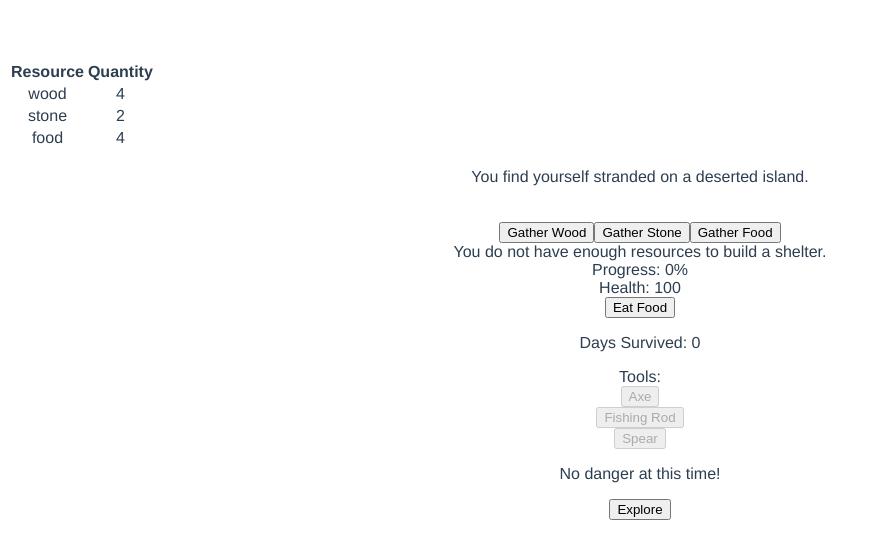
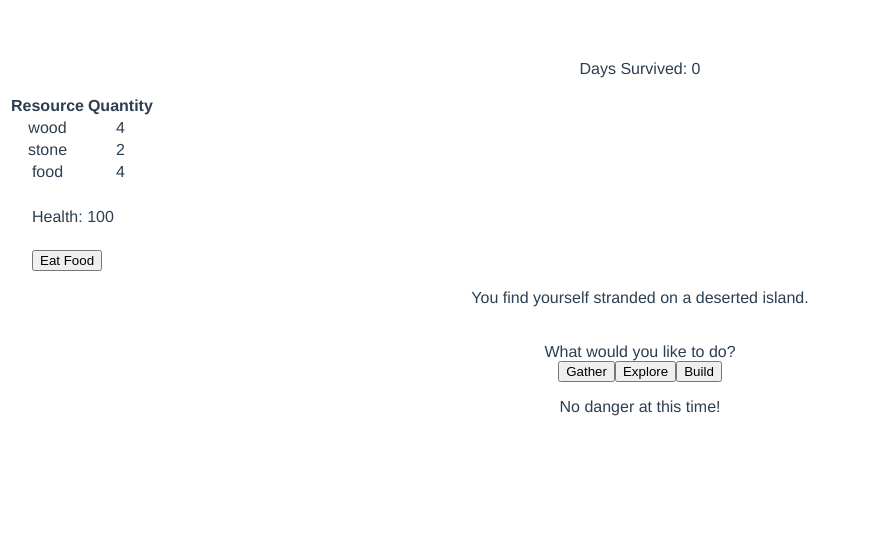
Before and after one commit to bstewart3/survival-island-vue, a Vue app: page /game in a window 1280 px wide. Shown: the top 558 px of the page, without its empty margins (0-876 px from the left). Built offline with nearby package versions, Linux system fonts and the light colour scheme.

Commit message:
add logic to push new story lines to the player

```diff
--- a/src/App.vue
+++ b/src/App.vue
@@ -1,46 +1,56 @@
 <template>
   <div>
+    <TimeTracker />
     <ResourceCounter />
-    <!-- <StoryLines /> -->
+    <div class="healthTracker">
+      <HealthTracker />
+    </div>
+    <div class="healPlayer">
+      <HealPlayer />
+    </div>
+
+    <StoryLines />
     <IntroMessage />
-    <GatherResources />
-    <BuildShelter />
-    <HealthTracker />
-    <HealPlayer />
-    <TimeTracker />
-    <ToolCreator />
+
+    <PlayerControls />
+    <!-- <GatherResources /> -->
+    <!-- <BuildShelter /> -->
+
+    <!-- <ToolCreator /> -->
     <DangerHandler />
-    <Exploration />
+    <!-- <Exploration /> -->
   </div>
 </template>
 
 <script>
 import ResourceCounter from "./components/ResourceCounter.vue";
-import GatherResources from "./components/GatherResources.vue";
-import BuildShelter from "./components/BuildShelter.vue";
+// import GatherResources from "./components/GatherResources.vue";
+// import BuildShelter from "./components/BuildShelter.vue";
 import HealthTracker from "./components/HealthTracker.vue";
 import HealPlayer from "./components/HealPlayer.vue";
 import TimeTracker from "./components/TimeTracker.vue";
-import ToolCreator from "./components/ToolCreator.vue";
+// import ToolCreator from "./components/ToolCreator.vue";
 import DangerHandler from "./components/DangerHandler.vue";
-import Exploration from "./components/Exploration.vue";
-// import StoryLines from "./components/StoryLine.vue";
+// import Exploration from "./components/Exploration.vue";
+import StoryLines from "./components/StoryLine.vue";
 import IntroMessage from "./components/introMessage.vue";
+import PlayerControls from "./components/PlayerControls.vue";
 
 export default {
   name: "App",
   components: {
     ResourceCounter,
-    GatherResources,
-    BuildShelter,
+    // GatherResources,
+    // BuildShelter,
     HealthTracker,
     HealPlayer,
     TimeTracker,
-    ToolCreator,
+    // ToolCreator,
     DangerHandler,
-    Exploration,
-    // StoryLines,
+    // Exploration,
+    StoryLines,
     IntroMessage,
+    PlayerControls,
   },
 };
 </script>
@@ -54,4 +64,14 @@ export default {
   color: #2c3e50;
   margin-top: 60px;
 }
+.healthTracker {
+  display: flex;
+  align-items: flex-start;
+  padding: 1.5rem;
+}
+.healPlayer {
+  display: flex;
+  align-items: flex-start;
+  padding-left: 1.5rem;
+}
 </style>
--- a/src/components/DangerHandler.vue
+++ b/src/components/DangerHandler.vue
@@ -1,7 +1,9 @@
 <template>
   <div>
-    <p v-if="dangerOccurred">A {{ dangers }} has occurred!</p>
-    <p v-else>No danger at this time!</p>
+    <transition-group name="danger" tag="div">
+      <p v-if="dangerOccurred">A {{ dangers }} has occurred!</p>
+      <p v-else>No danger at this time!</p>
+    </transition-group>
   </div>
 </template>
 
@@ -23,9 +25,21 @@ export default {
   },
   created() {
     const { checkForDanger } = useGame();
+    let randomNumber = Math.floor(Math.random() * (95000 - 35000 + 1)) + 35000;
     setInterval(() => {
       checkForDanger();
     }, 30000);
   },
 };
 </script>
+<style scoped>
+.danger-enter-active,
+.danger-leave-active {
+  transition: all 0.5s ease-out;
+}
+.danger-enter-from,
+.danger-leave-to {
+  opacity: 0;
+  transform: translateX(40px);
+}
+</style>
--- a/src/components/Exploration.vue
+++ b/src/components/Exploration.vue
@@ -1,6 +1,6 @@
 <template>
   <div>
-    <button @click="explore">Explore</button>
+    <button @click="explore">Explore The Island</button>
     <p v-if="newResourceFound">You found a new resource!</p>
     <p v-if="otherSurvivorFound">You found another survivor!</p>
     <p v-if="dangerFound">You we're injured while exploring</p>
--- a/src/components/HealPlayer.vue
+++ b/src/components/HealPlayer.vue
@@ -1,5 +1,5 @@
 <template>
-  <div>
+  <div class="button">
     <button v-if="health > 0 && this.resources.food > 0" @click="eatFood">
       Eat Food
     </button>
@@ -33,3 +33,8 @@ export default {
   },
 };
 </script>
+<style scoped>
+.button{
+  display: inline;
+}
+</style>
--- /dev/null
+++ b/src/components/PlayerControls.vue
@@ -0,0 +1,86 @@
+<template>
+  <div>
+    <div>What would you like to do?</div>
+    <div class="buttons">
+      <button
+        v-if="!isGathering || !isBuilding || !isExploring"
+        @click="isCurrentlyGathering"
+      >
+        Gather
+      </button>
+      <button
+        v-if="!isGathering || !isBuilding || !isExploring"
+        @click="isCurrentlyExploring"
+      >
+        Explore
+      </button>
+      <button
+        v-if="!isGathering || !isBuilding || !isExploring"
+        @click="isCurrentlyBuilding"
+      >
+        Build
+      </button>
+      <!-- <HealPlayer /> -->
+    </div>
+    <div v-if="isBuilding">
+      <BuildShelter />
+      <ToolCreator />
+    </div>
+    <div v-if="isGathering">
+      <GatherResources />
+    </div>
+    <div v-if="isExploring">
+      <Exploration />
+    </div>
+  </div>
+</template>
+
+<script>
+import ToolCreator from "./ToolCreator.vue";
+import BuildShelter from "./BuildShelter.vue";
+import GatherResources from "./GatherResources.vue";
+import Exploration from "./Exploration.vue";
+import HealPlayer from "./HealPlayer.vue";
+export default {
+  components: {
+    ToolCreator,
+    BuildShelter,
+    GatherResources,
+    Exploration,
+    HealPlayer,
+  },
+  data() {
+    return {
+      isBuilding: false,
+      isGathering: false,
+      isExploring: false,
+    };
+  },
+  actions: {},
+
+  methods: {
+    isCurrentlyGathering() {
+      this.isGathering = true;
+      this.isBuilding = false;
+      this.isExploring = false;
+    },
+    isCurrentlyBuilding() {
+      this.isGathering = false;
+      this.isBuilding = true;
+      this.isExploring = false;
+    },
+    isCurrentlyExploring() {
+      this.isGathering = false;
+      this.isBuilding = false;
+      this.isExploring = true;
+    },
+  },
+};
+</script>
+
+<style scoped>
+.buttons {
+  display: inline;
+}
+</style>
+>
--- a/src/components/StoryLine.vue
+++ b/src/components/StoryLine.vue
@@ -1,31 +1,52 @@
 <template>
-  <div>
-    <p v-for="(storyLine, index) in currentStoryLine" :key="index">
-      {{ storyLine }}
-    </p>
-    <p>{{ gameIndex }}</p>
-  </div>
+  <transition-group name="message">
+    <div v-if="story.showMessage" class="message" :key="currentIndex">
+      {{ story.currentMessage }}
+    </div>
+  </transition-group>
 </template>
 
 <script>
 import { useGame } from "../stores/useGame";
-
 export default {
-  setup() {
-    const { story, storyLines, advanceStory } = useGame();
-    const currentStoryLine = [story.storyLines[story.currentStoryIndex]];
-    console.log(story.currentStoryIndex);
-    // setInterval(() => {
-    //   advanceStory();
-    // }, 1000);
-
-    return { story, currentStoryLine, storyLines, advanceStory };
+  data() {
+    return {
+      showMessage: true,
+    };
   },
   computed: {
-    gameIndex() {
-      //   console.log(this.story.currentStoryIndex);
-      return this.story.currentStoryIndex;
+    storyLines() {
+      return this.story.storyLines;
     },
+    currentIndex() {
+      return this.story.updatedIndex;
+    },
+  },
+  created() {
+    const { checkForStory } = useGame();
+
+    setInterval(() => {
+      checkForStory();
+    }, 100);
+  },
+
+  setup() {
+    const { story } = useGame();
+
+    return {
+      story,
+    };
   },
 };
 </script>
+<style>
+.message-enter-active,
+.message-leave-active {
+  transition: all 0.7s ease-out;
+}
+.message-enter-from,
+.message-leave-to {
+  opacity: 0;
+  transform: translateX(40px);
+}
+</style>
--- a/src/stores/useGame.js
+++ b/src/stores/useGame.js
@@ -36,12 +36,11 @@ export const useGame = defineStore({
       dangerFound: false,
     },
     story: {
-      storyLines: [
-        "You find yourself stranded on a deserted island.",
-        "You must gather resources to survive and build a shelter.",
-        "Be careful, there are dangers on the island that can harm you.",
-      ],
+      storyLines: [],
       currentStoryIndex: 0,
+      currentMessage: [],
+      updatedIndex: 0,
+      showMessage: true,
     },
 
     userTools: [],
@@ -51,6 +50,7 @@ export const useGame = defineStore({
   }),
 
   actions: {
+    //Action to gather resources
     gatherResources(resource, amount) {
       const hasAxe = this.userTools.filter((tool) => tool === "Axe");
       const hasFishingRod = this.userTools.filter(
@@ -70,6 +70,15 @@ export const useGame = defineStore({
       }
 
       this.resources[resource] += amount;
+      this.story.storyLines.pop();
+      this.story.updatedIndex++;
+      this.story.showMessage = true;
+      this.story.storyLines.push("You gathered some" + " " + resource);
+      setInterval(() => {
+        this.story.showMessage = false;
+      }, 4000);
+
+      console.log(this.story.storyLines);
       this.tick();
     },
     useResources(resource, amount) {
@@ -157,6 +166,16 @@ export const useGame = defineStore({
       }
       console.log(this.danger.dangers);
     },
+    checkForStory() {
+      const messages = this.story.storyLines;
+
+      this.story.currentStoryIndex++;
+
+      if (this.story.currentStoryIndex >= messages.length) {
+        this.story.currentStoryIndex = 0;
+      }
+      this.story.currentMessage = messages[this.story.currentStoryIndex];
+    },
 
     addDiscovery(discovery) {
       this.discoveries.push(discovery);
```
